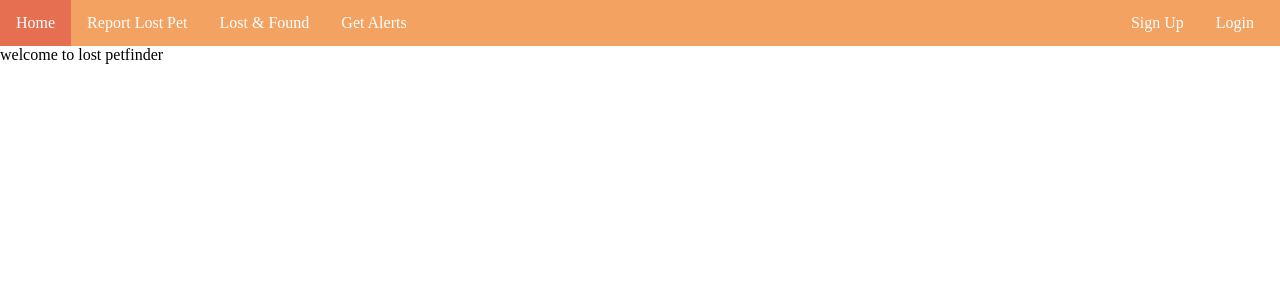
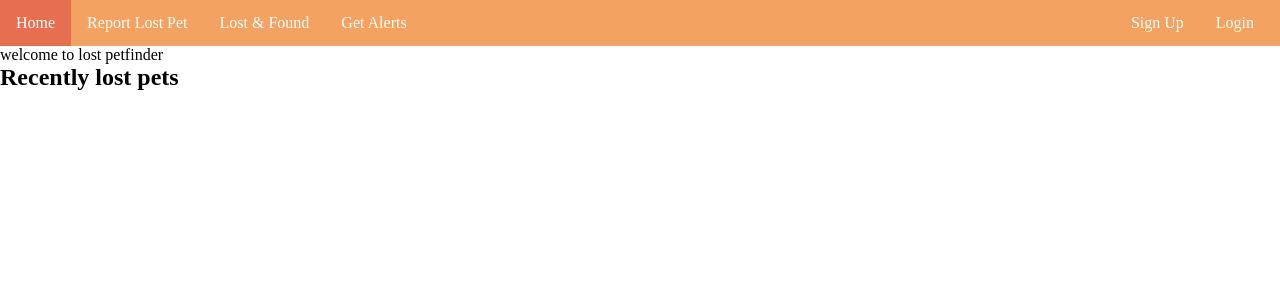
Before and after one commit to rijothedeveloper/LostPetFinder, a Flask app: page / in a window 1280 px wide. Shown: the top 306 px of the page. Run offline with Flask 2, Linux system fonts and the light colour scheme; data that the repository does not hold is empty; some libraries are stand-ins or nearby versions.

Commit message:
uploading img file is done

```diff
--- a/app.py
+++ b/app.py
@@ -4,6 +4,7 @@ from forms.forms import SignupForm
 from forms.login_form import loginForm
 from forms.report_pet_form import reportPetForm
 from models.models import Animal, db, connect_db, Location, User, Lost_animal
+from werkzeug.utils import secure_filename
 app = Flask(__name__)
 app.config['SECRET_KEY'] = "oh-so-secret"
 debug = DebugToolbarExtension(app)
@@ -134,7 +135,8 @@ def reportPet():
         breed = form.breed.data
         comments = form.comments.data
         formatted_address = form.address.data
-        image = form.image.data
+        filename = secure_filename(form.image.data.filename)
+        form.image.data.save('static/images/' + filename)
         latitude = form.latitude.data
         longitude = form.longitude.data
         location = Location(formatted_address=formatted_address, latitude=latitude, longitude=longitude)
@@ -142,7 +144,7 @@ def reportPet():
         animal = Animal(type=type, breed=breed)
         db.session.add(animal)
         db.session.commit()
-        lost_animal = Lost_animal(animal_id=animal.id, user_id=g.user.id, location_id=location.id, image=image, comments=comments)
+        lost_animal = Lost_animal(animal_id=animal.id, user_id=g.user.id, location_id=location.id, image=filename, comments=comments)
         try:
             db.session.add(lost_animal)
             db.session.commit()
--- a/forms/report_pet_form.py
+++ b/forms/report_pet_form.py
@@ -1,5 +1,5 @@
 from flask_wtf import FlaskForm
-from wtforms import StringField, SelectField, TextAreaField, HiddenField
+from wtforms import StringField, SelectField, TextAreaField, HiddenField, FileField
 from wtforms.validators import DataRequired, InputRequired
 
 class reportPetForm(FlaskForm):
@@ -13,7 +13,7 @@ class reportPetForm(FlaskForm):
     pet_type = SelectField("Pet Type", choices=types, validators=[InputRequired()])
     breed = StringField('Breed', validators=[DataRequired()])
     address = StringField('Location', validators=[DataRequired()])
-    image = StringField("Image-URL")
+    image = FileField("choose image")
     comments = TextAreaField("Comments")
     latitude = HiddenField("latitude")
     longitude = HiddenField("longitude")
--- a/static/css/styles.css
+++ b/static/css/styles.css
@@ -85,3 +85,24 @@ a {
   .alert-error {
       color: red;
   }
+
+  /* pet showing section */
+
+  .pets-sec{
+    display: flex;
+  }
+
+  .pet-sec{
+    display: flex;
+    margin: 10px;
+    flex-direction: column;
+    width: 300px;
+    height: 300px;
+    border: solid red 2px;
+    padding: 5px;
+  }
+
+  .pet-sec img{
+    height: 75%;
+    width: 100%;
+  }
--- a/templates/pets/recent-reported-pets.html
+++ b/templates/pets/recent-reported-pets.html
@@ -1,9 +1,11 @@
-{% for lost_pet in lost_pets%}
-
-    <div class="pets-sec">
-        <img src="{{lost_pet.image}}" alt="{{lost_pet.animal.type}}">
-        <h2>{{lost_pet.animal.type}}</h2>
-        <h3>{{lost_pet.animal.breed}}</h3>
-    </div>
-
-{% endfor %}
+<article class="pets-sec">
+    <h2>Recently lost pets</h2>
+    {% for lost_pet in lost_pets%}
+        <section class="pet-sec">
+            <img src="static/images/{{lost_pet.image}}" alt="{{lost_pet.animal.type}}">
+            <h3>{{lost_pet.animal.type}}</h3>
+            <h5>{{lost_pet.animal.breed}}</h5>
+            <p>{{lost_pet.comments}}</p>
+        </section>
+    {% endfor %}
+    </article>
--- a/templates/pets/report-pet-form.html
+++ b/templates/pets/report-pet-form.html
@@ -4,7 +4,7 @@
 
 {% block content %}
 
-    <form method="POST" id="user_form">
+    <form enctype="multipart/form-data" method="POST" id="user_form">
 
         <h2 class="col-primary">Enter Pet details.</h2>
 
```
Also changed, not shown: static/images/cat.jpeg (added).
